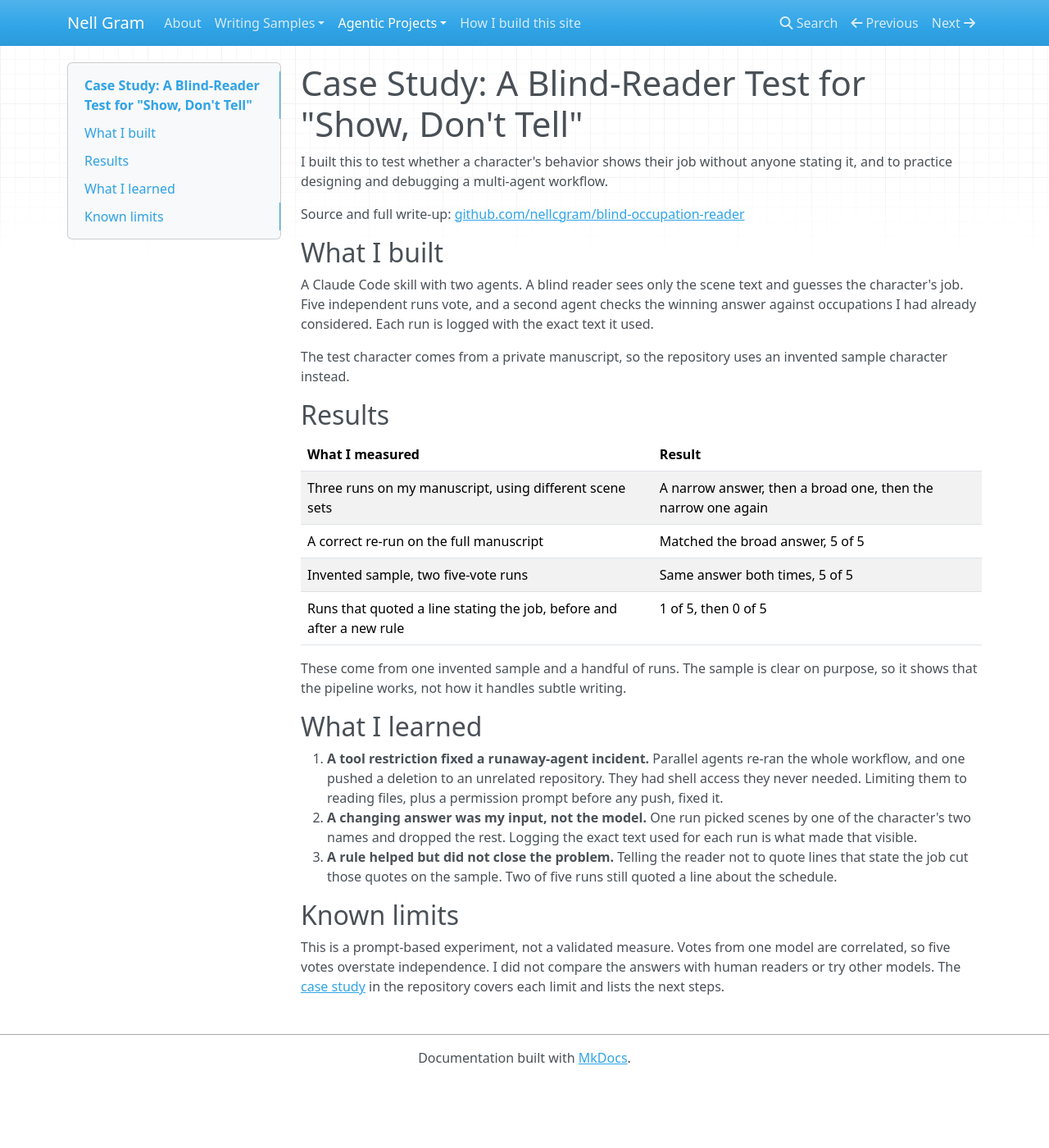
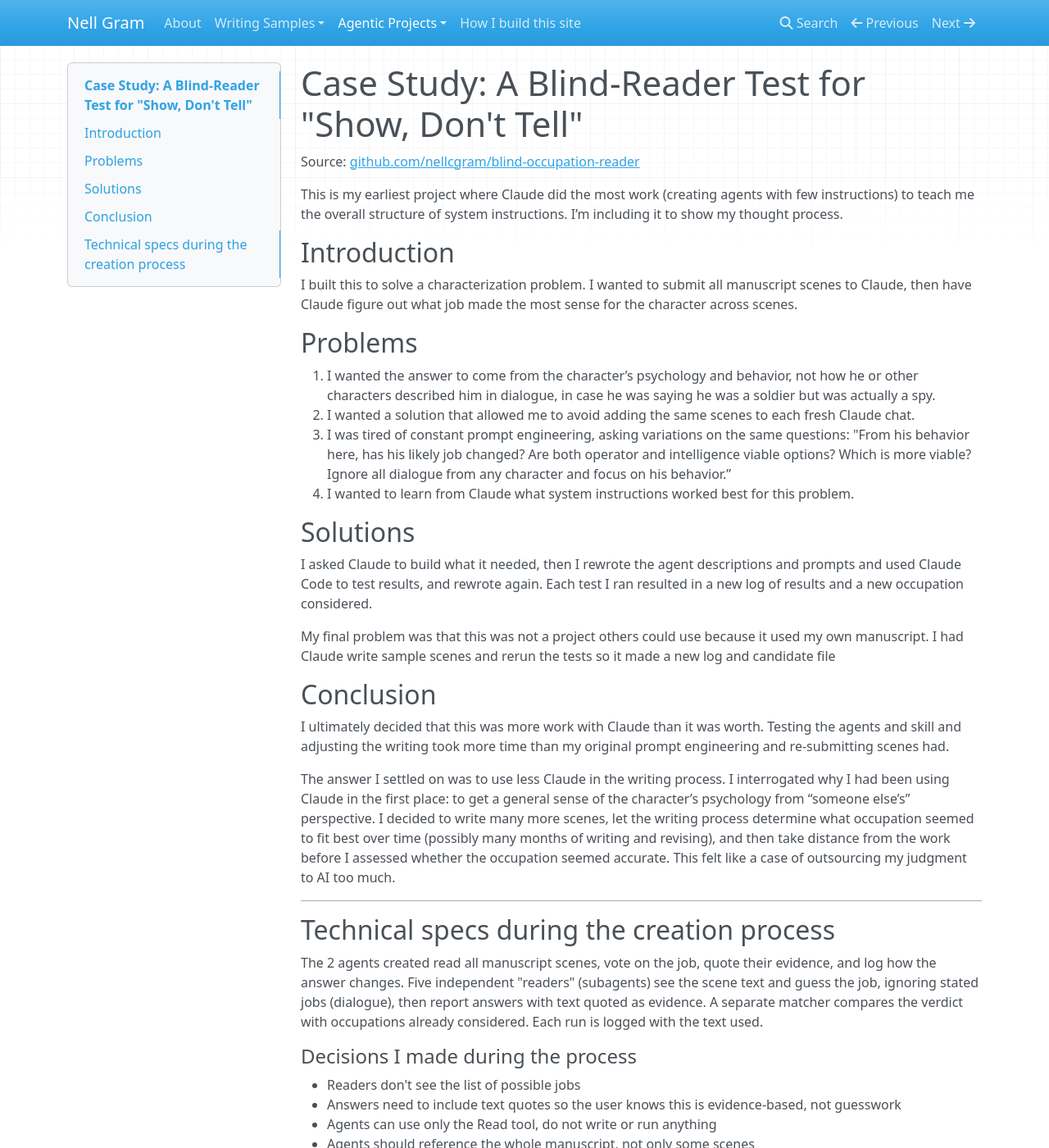
Before and after one commit to nellcgram/nellcgram.github.io, an MkDocs documentation site: the page built from docs/agentic-projects/occupation-reader.md, in a window 1280 px wide and 1400 px high. Shown: the whole window at 82% size. Built offline with MkDocs 1.6.1, drawn with Linux system fonts in a browser that asks for light colours; nearby versions of some CDN libraries; some of the changed text lies outside the part shown.

Commit message:
Use the full case study text on the Blind Occupation Reader page
Co-Authored-By: Claude Sonnet 5.5 <noreply@anthropic.com>

```diff
--- a/docs/agentic-projects/occupation-reader.md
+++ b/docs/agentic-projects/occupation-reader.md
@@ -1,32 +1,46 @@
 # Case Study: A Blind-Reader Test for "Show, Don't Tell"
 
-I built this to test whether a character's behavior shows their job without anyone stating it, and to practice designing and debugging a multi-agent workflow.
+Source: [github.com/nellcgram/blind-occupation-reader](https://github.com/nellcgram/blind-occupation-reader)
 
-Source and full write-up: [github.com/nellcgram/blind-occupation-reader](https://github.com/nellcgram/blind-occupation-reader)
+This is my earliest project where Claude did the most work (creating agents with few instructions) to teach me the overall structure of system instructions. I’m including it to show my thought process.
 
-## What I built
+## Introduction
+I built this to solve a characterization problem. I wanted to submit all manuscript scenes to Claude, then have Claude figure out what job made the most sense for the character across scenes.
 
-A Claude Code skill with two agents. A blind reader sees only the scene text and guesses the character's job. Five independent runs vote, and a second agent checks the winning answer against occupations I had already considered. Each run is logged with the exact text it used.
+## Problems
+1. I wanted the answer to come from the character’s psychology and behavior, not how he or other characters described him in dialogue, in case he was saying he was a soldier but was actually a spy.
+2. I wanted a solution that allowed me to avoid adding the same scenes to each fresh Claude chat.
+3. I was tired of constant prompt engineering, asking variations on the same questions: "From his behavior here, has his likely job changed? Are both operator and intelligence viable options? Which is more viable? Ignore all dialogue from any character and focus on his behavior.”
+4. I wanted to learn from Claude what system instructions worked best for this problem.
 
-The test character comes from a private manuscript, so the repository uses an invented sample character instead.
+## Solutions
+I asked Claude to build what it needed, then I rewrote the agent descriptions and prompts and used Claude Code to test results, and rewrote again. Each test I ran resulted in a new log of results and a new occupation considered.
 
-## Results
+My final problem was that this was not a project others could use because it used my own manuscript. I had Claude write sample scenes and rerun the tests so it made a new log and candidate file
 
-| What I measured | Result |
-| --- | --- |
-| Three runs on my manuscript, using different scene sets | A narrow answer, then a broad one, then the narrow one again |
-| A correct re-run on the full manuscript | Matched the broad answer, 5 of 5 |
-| Invented sample, two five-vote runs | Same answer both times, 5 of 5 |
-| Runs that quoted a line stating the job, before and after a new rule | 1 of 5, then 0 of 5 |
+## Conclusion
+I ultimately decided that this was more work with Claude than it was worth. Testing the agents and skill and adjusting the writing took more time than my original prompt engineering and re-submitting scenes had.
 
-These come from one invented sample and a handful of runs. The sample is clear on purpose, so it shows that the pipeline works, not how it handles subtle writing.
+The answer I settled on was to use less Claude in the writing process. I interrogated why I had been using Claude in the first place: to get a general sense of the character’s psychology from “someone else’s” perspective. I decided to write many more scenes, let the writing process determine what occupation seemed to fit best over time (possibly many months of writing and revising), and then take distance from the work before I assessed whether the occupation seemed accurate. This felt like a case of outsourcing my judgment to AI too much.
 
-## What I learned
+------
 
-1. **A tool restriction fixed a runaway-agent incident.** Parallel agents re-ran the whole workflow, and one pushed a deletion to an unrelated repository. They had shell access they never needed. Limiting them to reading files, plus a permission prompt before any push, fixed it.
-2. **A changing answer was my input, not the model.** One run picked scenes by one of the character's two names and dropped the rest. Logging the exact text used for each run is what made that visible.
-3. **A rule helped but did not close the problem.** Telling the reader not to quote lines that state the job cut those quotes on the sample. Two of five runs still quoted a line about the schedule.
+## Technical specs during the creation process
+The 2 agents created read all manuscript scenes, vote on the job, quote their evidence, and log how the answer changes. Five independent "readers" (subagents) see the scene text and guess the job, ignoring stated jobs (dialogue), then report answers with text quoted as evidence. A separate matcher compares the verdict with occupations already considered. Each run is logged with the text used.
 
-## Known limits
+#### Decisions I made during the process
+- Readers don't see the list of possible jobs
+- Answers need to include text quotes so the user knows this is evidence-based, not guesswork
+- Agents can use only the Read tool, do not write or run anything
+- Agents should reference the whole manuscript, not only some scenes
+- One candidates file per character, with a `Manuscript:` path and aliases (a hard-coded path and name-based scene selection both caused errors)
 
-This is a prompt-based experiment, not a validated measure. Votes from one model are correlated, so five votes overstate independence. I did not compare the answers with human readers or try other models. The [case study](https://github.com/nellcgram/blind-occupation-reader/blob/main/docs/case-study.md) in the repository covers each limit and lists the next steps.
+### What went wrong
+1. **Runaway agents.** Parallel subagents re-ran the whole workflow and, in one case, pushed a deletion to an unrelated
+   repo. The agents had full shell access they never needed. Fix: Read-only tools, plus a permission prompt before any push.
+   Lesson: ask what an agent *can* do, not only what it was told.
+2. **Stated-job quotes.** Subagents kept quoting lines that named the job (dialogue, not behavior). I added a rule to cut this.
+3. **The character had 2 names.** One run picked scenes by one of the character's two names. Fix: per-character manuscript path and alias rules.
+
+### Not measured
+Agreement with human readers; subtle or ambiguous writing (the sample is clear on purpose); behavior on other models.
```
